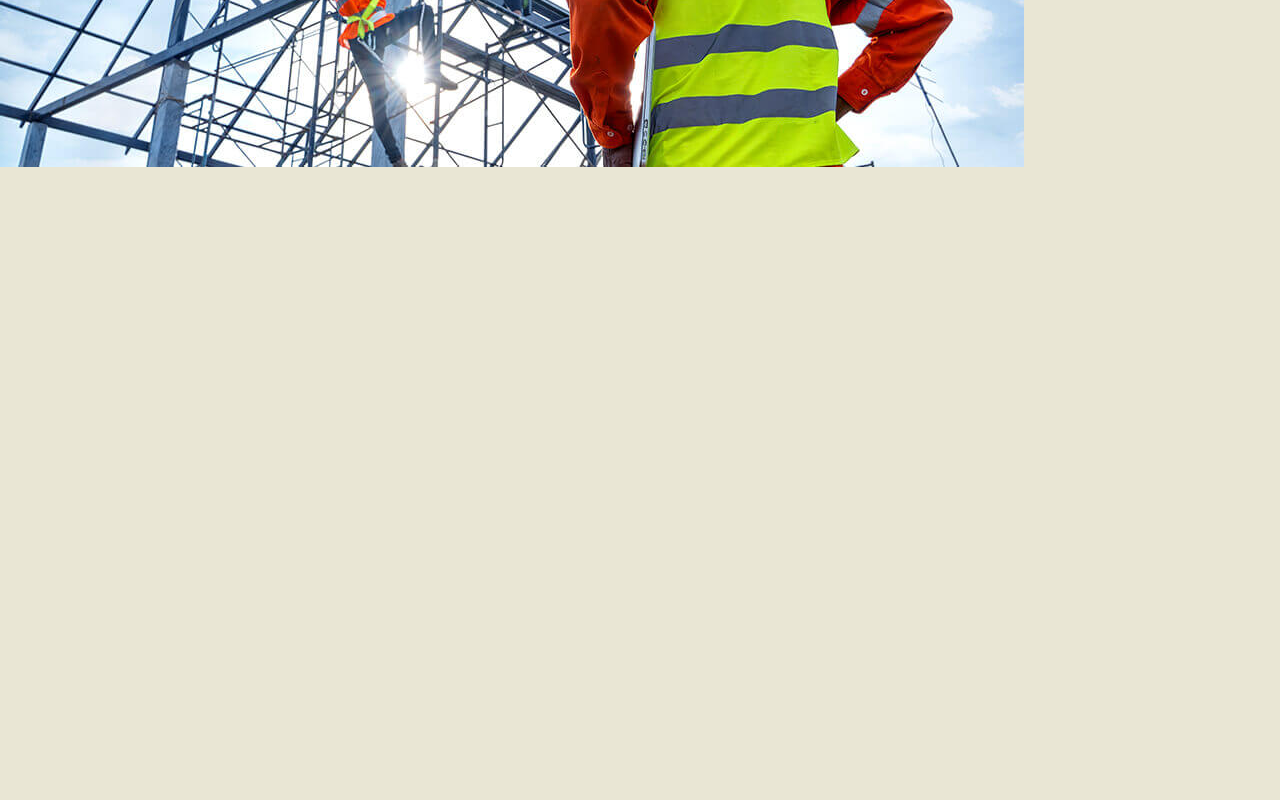
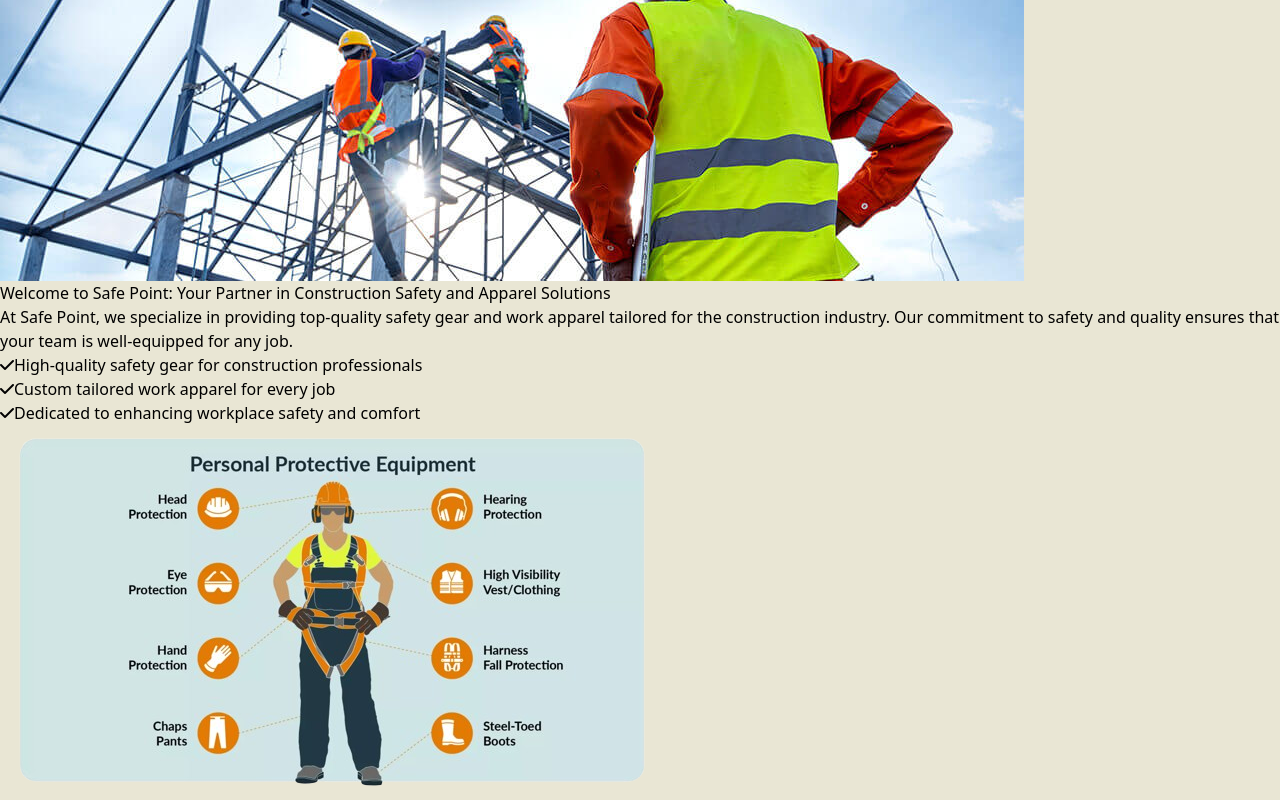
Before and after one commit to Kimathi19/Safepoint-Limited, a React (Vite) app in the folder frontend/: page / in a window 1280 px wide. Shown: the part 907-1707 px from the top of the page. Before the commit the page ends 1074 px from the top, so only its background shows below. Built offline with nearby package versions, Linux system fonts and the light colour scheme.

Commit message:
Changes to home page and navbar

```diff
--- a/frontend/src/Components/Navbar.jsx
+++ b/frontend/src/Components/Navbar.jsx
@@ -1,4 +1,5 @@
 import React from 'react'
+import logo from "../Pages/Assets/Safepoint logo.png"
 
 
 export default function Navbar() {
@@ -8,8 +9,9 @@
         <div className="nav-logo">
           <a
             href="#"
-            className="font-semibold text-[#6eb43f] capitalize tracking-wide "
+            className="font-bold gap-2 flex items-center   text-[#3f95ae] capitalize tracking-wide "
           >
+            <img className="w-8 md:w-10 " src={logo} alt="" />
             Safepoint Limited
           </a>
         </div>
@@ -93,10 +95,10 @@
         </div>
 
         <div className="nav-buttons ml-auto hidden md:flex gap-5 ">
-          <button className="contact border py-1.5 px-4 rounded-md text-white bg-[#6eb43f] hover:bg-[#00303c]  hover:text-white">
+          <button className="contact border py-1.5 px-4 rounded-md text-white bg-[#6eb43f] hover:bg-[#33334e]  hover:text-white">
             Contact
           </button>
-          <button className="order border py-1.5 px-4  bg-[#00303c] text-white rounded-md hover:bg-[#6eb43f]">
+          <button className="order border py-1.5 px-4  bg-[#33334e] text-white rounded-md hover:bg-[#6eb43f]">
             Make Your Order
           </button>
         </div>
--- a/frontend/src/Pages/Home.jsx
+++ b/frontend/src/Pages/Home.jsx
@@ -5,6 +5,7 @@
 import image3 from "./Assets/image1-9.png";
 import image4 from "./Assets/side-view-employee-with-safety-e.png";
 import image5 from "./Assets/What-Every-Stakeholders-Can-Do-t.png";
+import image6 from "./Assets/1708175015686-removebg-preview.png";
 
 export default function Home() {
 
@@ -25,35 +26,72 @@
 
 
   return (
+    <>
       <div className="hero relative container mx-auto px-6 h-[700px] min-h-[700px] flex items-center mt-4">
         <div className="left absolute w-[50%] py-9 my-auto text-white z-10 px-8 ">
           <h1 className="text-5xl font-bold tracking-wide">
             Your Partner in Construction Safety Solutions
           </h1>
           <p className="text-lg my-8">
-          At Safe Point, we are dedicated to providing top-notch safety gear and
-          work apparel tailored for the construction industry. Our mission is to
-          ensure that every worker is equipped with the best protection and
-          comfort on the job.
+            At Safe Point, we are dedicated to providing top-notch safety gear
+            and work apparel tailored for the construction industry. Our mission
+            is to ensure that every worker is equipped with the best protection
+            and comfort on the job.
           </p>
           <div className="buttons flex gap-4">
             <button className="border border-[#6eb43f] py-2 px-4 bg-[#6eb43f] text-white active:translate-y-1 hover:bg-[#6eb43f]/90">
               Learn More
             </button>
-          <button className="border-2 py-2 px-4 border-[#00303c] active:translate-y-1  ">
+            <button className="border-2 py-2 px-4 border-[#6eb43f] active:translate-y-1  ">
               Make Order
             </button>
           </div>
         </div>
         <div className="swiper w-full h-full">
-        <div className="absolute inset-6 inset-y-0 bg-black opacity-40 rounded-lg"></div>
+          <div className="absolute inset-6 inset-y-0 bg-black opacity-50 rounded-lg"></div>
           <img
             className="swiper-image w-full h-full object-cover rounded-lg"
             src={images[currentIndex]}
             alt={`Slide ${currentIndex}`}
           />
-        {/* <img className="swiper " src={image2} alt="" /> */}
         </div>
       </div>
+
+      <div className="welcome grid grid-cols-2 gap-6 container mx-auto px-6 mt-10 mb-10  min-h-[500px]">
+        <div className="partner py-36">
+          <div className="words">
+            <h1 className="text-3xl font-bold tracking-wide">
+              Welcome to Safe Point: Your Partner in Construction Safety and
+              Apparel Solutions
+            </h1>
+            <p className="text-lg my-8">
+              At Safe Point, we specialize in providing top-quality safety gear
+              and work apparel tailored for the construction industry. Our
+              commitment to safety and quality ensures that your team is
+              well-equipped for any job.
+            </p>
+          </div>
+          <div className="checkers">
+            <ul className="space-y-2">
+              <li className="text-[[#00303c]">
+                <i className="fa-solid fa-check mr-4 text-[#6eb43f] "></i>
+                High-quality safety gear for construction professionals
+              </li>
+              <li>
+                <i className="fa-solid fa-check  mr-4 text-[#6eb43f]  "></i>
+                Custom tailored work apparel for every job
+              </li>
+              <li>
+                <i className="fa-solid fa-check  mr-4 text-[#6eb43f]  "></i>
+                Dedicated to enhancing workplace safety and comfort
+              </li>
+            </ul>
+          </div>
+        </div>
+        <div className="vector ">
+          <img className="h-full w-full object-fill" src={image6} alt="Personal protective equipment PPE" />
+        </div>
+      </div>
+    </>
   );
 }
```
Also changed, not shown: frontend/src/Pages/Assets/1708175015686-removebg-preview.png (added), frontend/src/Pages/Assets/Safepoint logo.png (added). Lines whose indentation alone changed are shown as unchanged.
